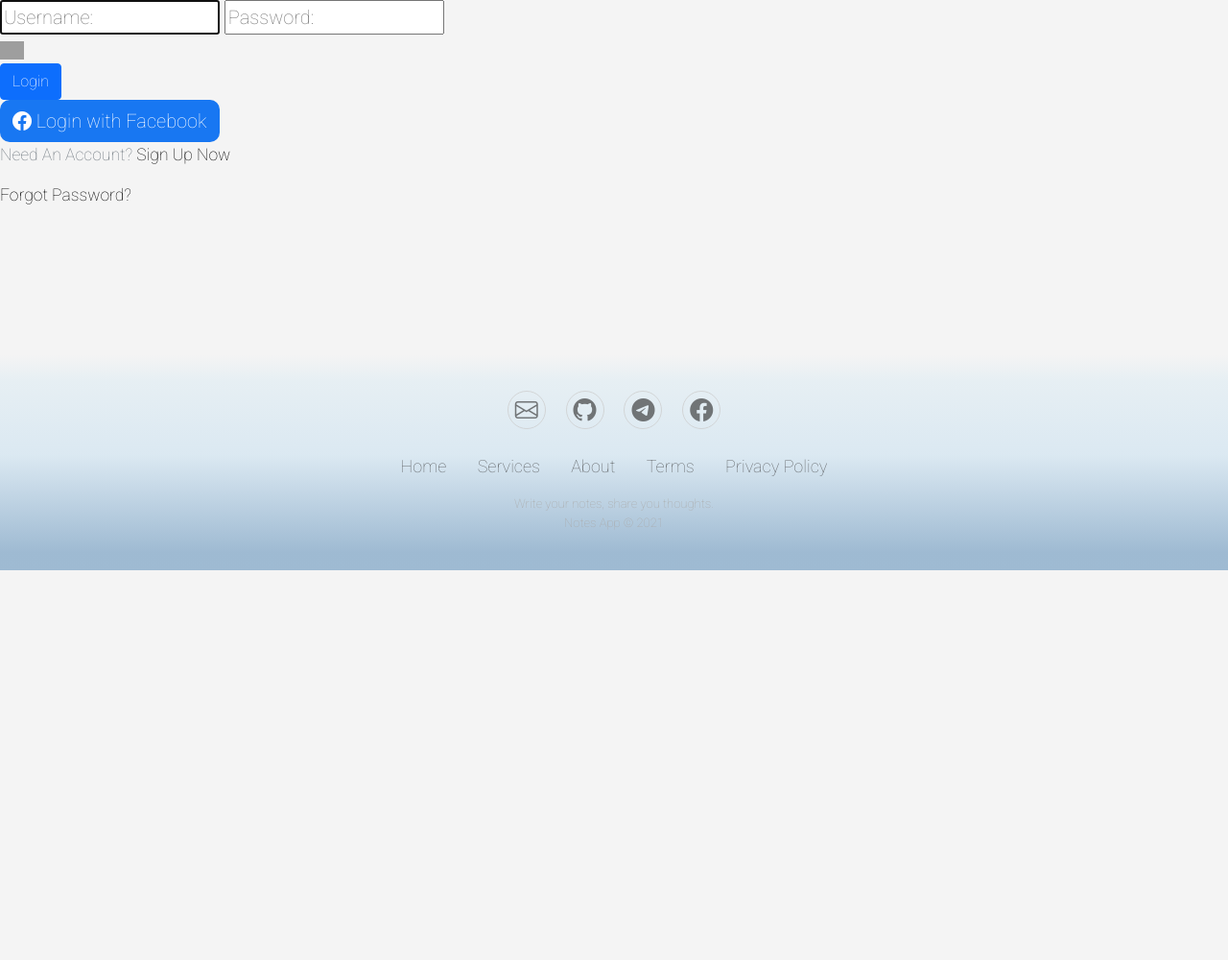
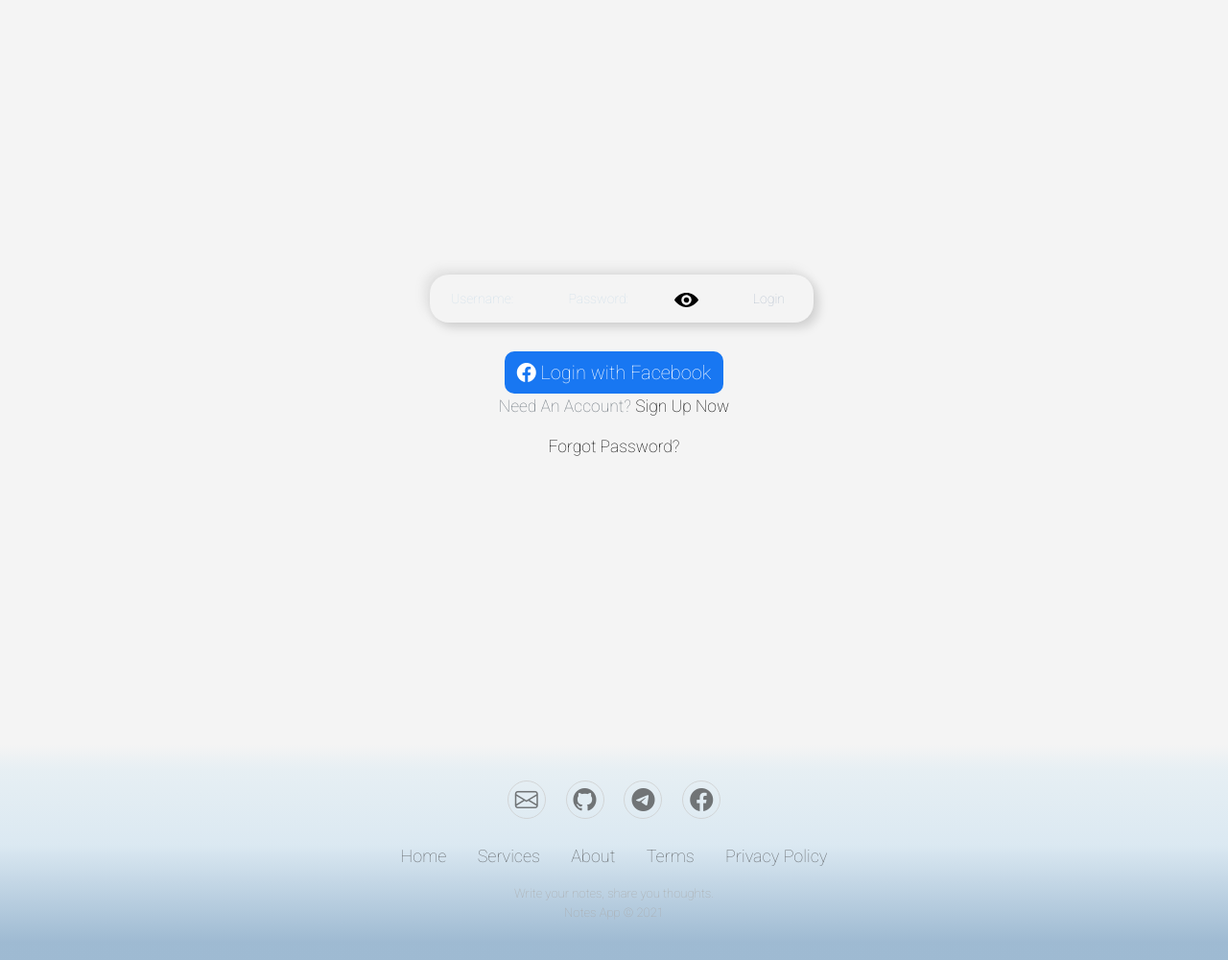
Before and after one commit to Sakkadas/Notes, a Django app: page /accounts/login/ in a window 1280 px wide. Shown: the part 80-1080 px from the top of the page at 96% size. Before the commit the page ends 674 px from the top, so only its background shows below. Run offline with Django 3.2, Linux system fonts and the light colour scheme; some libraries are stand-ins or nearby versions; grey boxes are pictures that could not be loaded.

Commit message:
add switch-visible field, polish login template

```diff
--- /dev/null
+++ b/static/css/registration.css
@@ -0,0 +1,102 @@
+/*------------Facebook button------------*/
+
+
+.btn-facebook:hover {
+    background: rgba(0, 0, 0, 0);
+    color: #3a7999;
+    box-shadow: inset 0 0 0 3px #3a7999;
+}
+
+/*------------------END-------------------------*/
+
+/*------------ Login ------------*/
+.container-login{
+    margin-left: auto;
+    margin-right: auto;
+}
+
+
+.input-wrapper {
+    margin-top: 30px;
+    margin-left: 35%;
+    box-shadow: rgba(113, 113, 113, 0.15) -5px -5px 11px,
+        rgba(0, 0, 0, 0.15) 5px 5px 11px;
+    border-radius: 20px;
+    width: 400px;
+    height: 50px;
+    display: flex;
+    align-items: center;
+}
+
+.input-wrapper input {
+    background: transparent;
+    border: none;
+    width: 100%;
+    height: 100%;
+    border-radius: 20px;
+    text-indent: 20px;
+    color: #B2BECD;
+    font-size: 14px;
+    outline: 0;
+}
+
+.auth-buttons {
+    padding-top: 30px;
+}
+
+.input-icon {
+    padding-right: 35px;
+    padding-left: 10px;
+    width: 30px;
+    margin-right: 15px;
+    border-radius: 40px;
+
+    cursor: pointer;
+    transition: all .4s ease;
+}
+
+.input-icon.selected {
+    align-items: center;
+    background-color: #E8F0FE;
+}
+
+.input-icon {
+    max-width: 100%;
+}
+
+::-webkit-input-placeholder {
+    color: #A8C9E277;
+}
+
+#login-button {
+    width: 30%;
+    padding-right: 30px;
+}
+
+
+.login-bar {
+
+    padding-right: 50px;
+    position: relative;
+}
+
+.form-login {
+    text-align: center;
+    display: block;
+    padding-top: 20%;
+    padding-bottom: 10%;
+    justify-content: center;
+    align-items: center;
+
+}
+
+.bar-greeting {
+    padding-right: 20px;
+    padding-top: 10px;
+}
+
+.tags-indent-wrapper {
+    margin: 5%;
+}
+
+/*------------------END-------------------------*/
--- /dev/null
+++ b/static/js/login_helper.js
@@ -0,0 +1,12 @@
+function togglePassword() {
+    var input = document.getElementById('password');
+    var icon = document.getElementById('icon');
+
+    if (input.type === 'password') {
+        input.type = 'text';
+        icon.classList.add('selected');
+    } else {
+        input.type = "password";
+        icon.classList.remove('selected');
+    }
+}
--- a/templates/layouts/base.html
+++ b/templates/layouts/base.html
@@ -14,6 +14,7 @@
     <link rel="stylesheet" type="text/css" href="{% static 'css/header.css' %}" />
     <link rel="stylesheet" type="text/css" href="{% static 'css/style.css' %}" />
     <link rel="stylesheet" type="text/css" href="{% static 'css/notes.css' %}" />
+    <link rel="stylesheet" type="text/css" href="{% static 'css/registration.css' %}" />
     <link href="https://fonts.googleapis.com/css2?family=Roboto:wght@100&display=swap" rel="stylesheet">
 
   </head>
@@ -25,6 +26,10 @@
 
   {% include 'layouts/footer.html' %}
 
+
+<!-- Local scripts -->
+<script src="{% static 'js/login_helper.js' %}"></script>
+
   </body>
 
 </html>
--- a/templates/users/login.html
+++ b/templates/users/login.html
@@ -20,18 +20,17 @@
 {% endif %}
 {% endif %}
 
+    <div class="container-login">
 <form class="form-login" method="post" action="{% url 'accounts:login' %}">
     {% csrf_token %}
-    <div class="boss-wrapper">
         <div class="input-wrapper">
             {% render_field form.username placeholder="Username:" %}
             {% render_field form.password id="password" placeholder="Password:" %}
             <div class="input-icon" id="icon" onclick="togglePassword()">
-                <img width="25px" src="{% static 'images/icons/eye_icon.svg' %}">
+                <img width="25px" src="{% static 'img/eye_icon.svg' %}">
             </div>
             <input id="login-button" class="btn btn-primary" type="submit" value="Login">
         </div>
-    </div>
 
     <div class="auth-buttons">
         <a href="{% url 'social:begin' 'facebook' %}" class="bi bi-facebook btn btn-facebook "
@@ -44,5 +43,6 @@
     </div>
 
 </form>
+    </div>
 
 {% endblock content %}
```
Also changed, not shown: static/img/eye_icon.svg (added).
